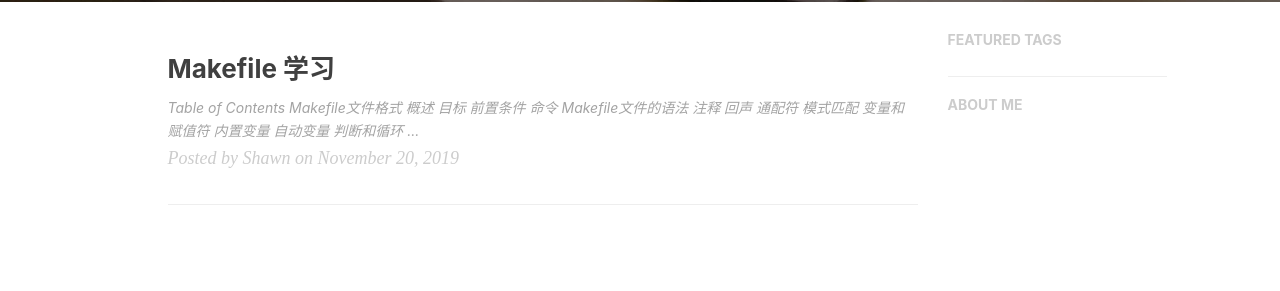
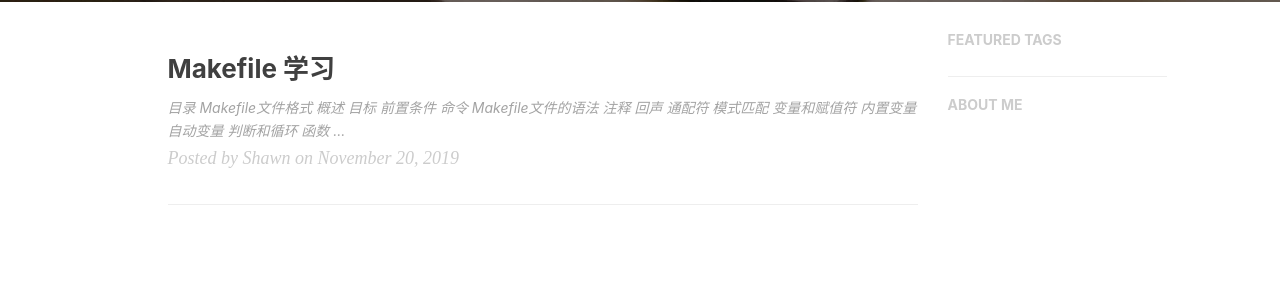
Before and after one commit to Shawn314/Shawn314.github.io, a Jekyll site: the page built from index.html, in a window 1280 px wide. Shown: the part 416-707 px from the top of the page. Built offline with Jekyll 4.4.1, drawn with Linux system fonts in a browser that asks for light colours; nearby versions of some CDN libraries; the list of posts is cut into pages by our own code; comment, search, counter and statistics services are not loaded.

````diff
--- a/_config.yml
+++ b/_config.yml
@@ -51,18 +51,18 @@ kramdown:
       start_line: 1
 
 # Disqus settings
-disqus_username: hux
+# disqus_username:
 
 # Netease settings
-netease_comment: false
+# netease_comment: false
 
 # Analytics settings
 # Baidu Analytics
 # ba_track_id: [your track id]
 
 # Google Analytics
-ga_track_id: 'UA-49627206-1'            # Format: UA-xxxxxx-xx
-ga_domain: huangxuan.me
+# ga_track_id: 'UA-49627206-1'            # Format: UA-xxxxxx-xx
+# ga_domain: huangxuan.me
 
 
 
--- a/_posts/2019-11-20-makefile-learn.md
+++ b/_posts/2019-11-20-makefile-learn.md
@@ -6,7 +6,7 @@ author:     "Shawn"
 tags:
     - Linux c c++
 ---
-# Table of Contents
+# 目录
 
 1.  [Makefile文件格式](#org4d0ab52)
     1.  [概述](#org709d9ec)
@@ -338,6 +338,7 @@ Makefile提供了许多[内置函数](https://www.gnu.org/software/make/manual/h
 
 -   执行多个目标
 
+``` shell
     .PHONY: cleanall cleanobj cleandiff
 
     cleanall : cleanobj cleandiff
@@ -348,11 +349,12 @@ Makefile提供了许多[内置函数](https://www.gnu.org/software/make/manual/h
 
     cleandiff :
             rm *.diff
-
+```
 上面代码可以调用不同目标，删除不同后缀名的文件，也可以调用一个目标（cleanall），删除所有指定类型的文件。
 
 -   编译C语言项目
 
+``` shell
     edit : main.o kbd.o command.o display.o
         cc -o edit main.o kbd.o command.o display.o
     main.o : main.c defs.h
@@ -366,3 +368,4 @@ Makefile提供了许多[内置函数](https://www.gnu.org/software/make/manual/h
     clean :
          rm edit main.o kbd.o command.o display.o
     .PHONY: edit clean
+```
````
